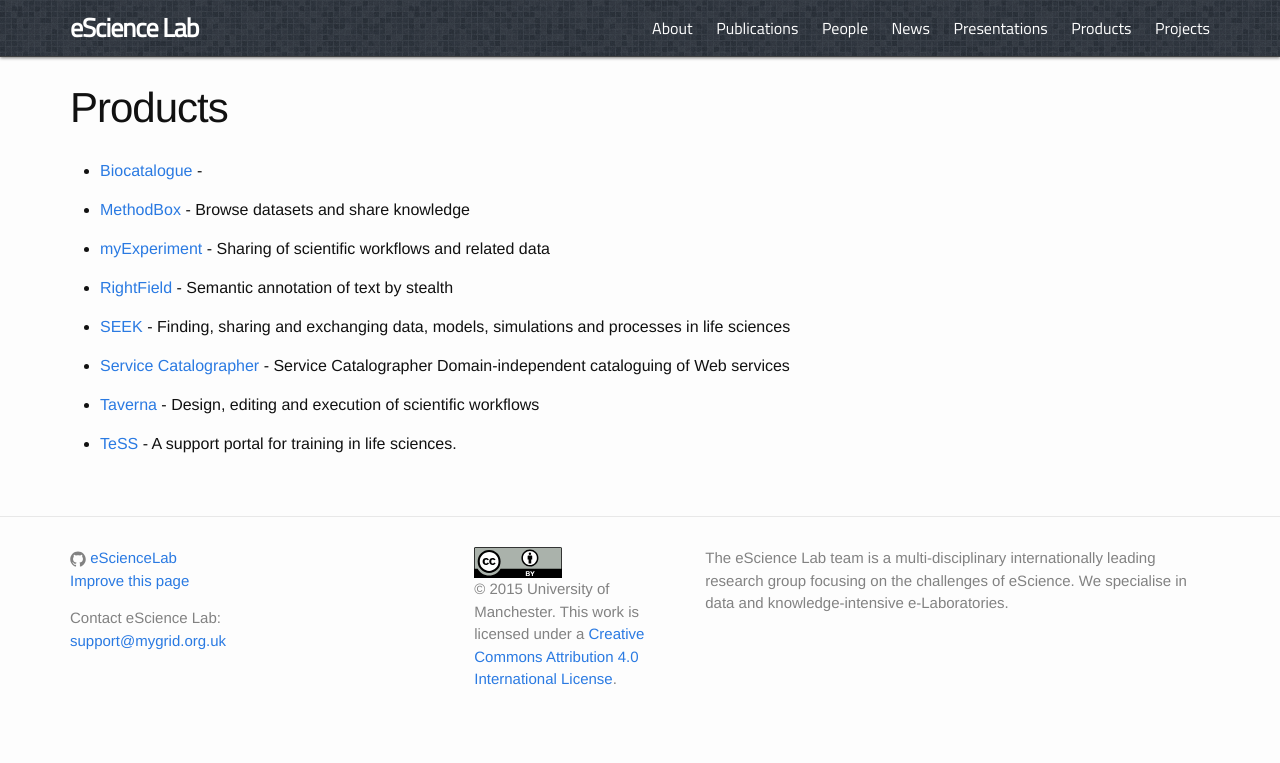
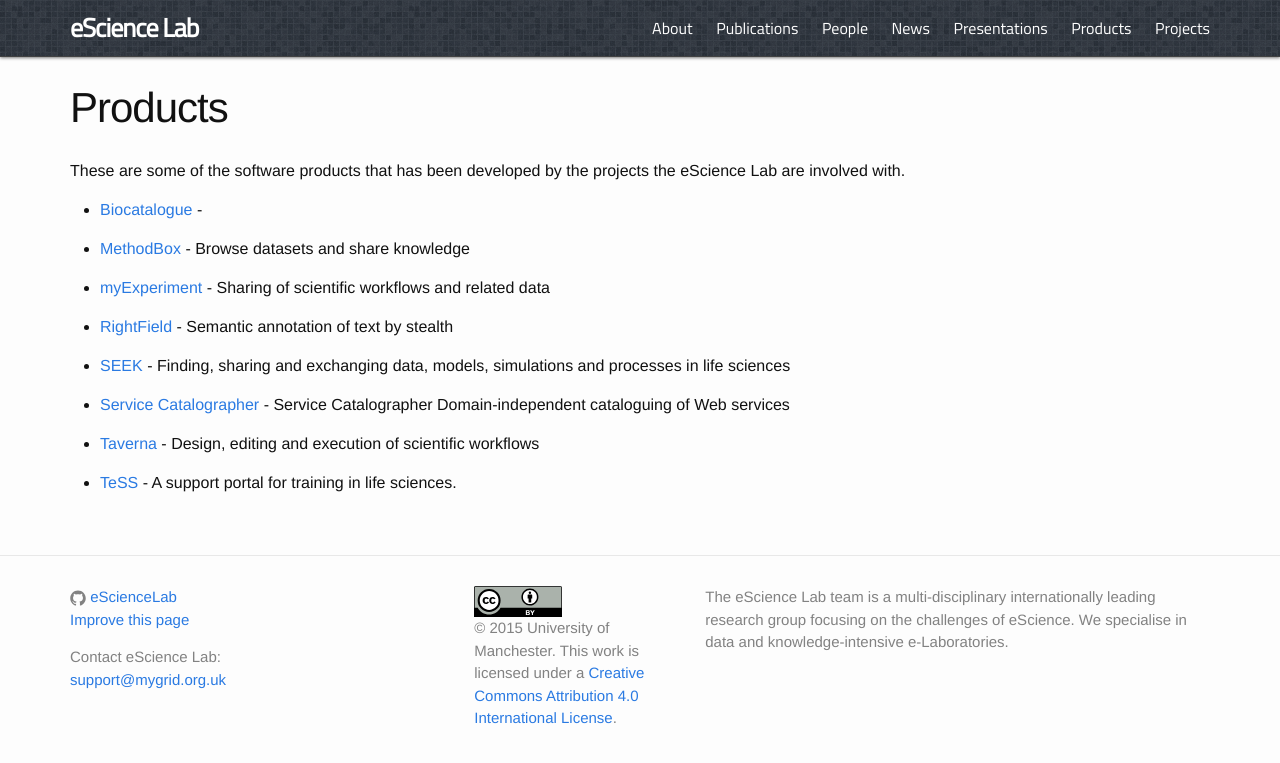
Before and after one commit to eScienceLab/eScienceLab.github.io, a Jekyll site: the page built from products.md, in a window 1280 px wide. Shown: the top 763 px of the page. Built offline with Jekyll 4.4.1, drawn with Linux system fonts in a browser that asks for light colours; comment, search, counter and statistics services are not loaded.

Commit message:
Update products.md

```diff
--- a/products.md
+++ b/products.md
@@ -9,6 +9,9 @@
 Product pages and metadata live in the `_products/` folder
 -->
 
+These are some of the software products that has been developed by
+the projects the eScience Lab are involved with.
+
 {% for product in site.products %}
 * [{{ product.title }}]({{ product.url }}) - {{ product.description }}
 {% endfor %}
```
